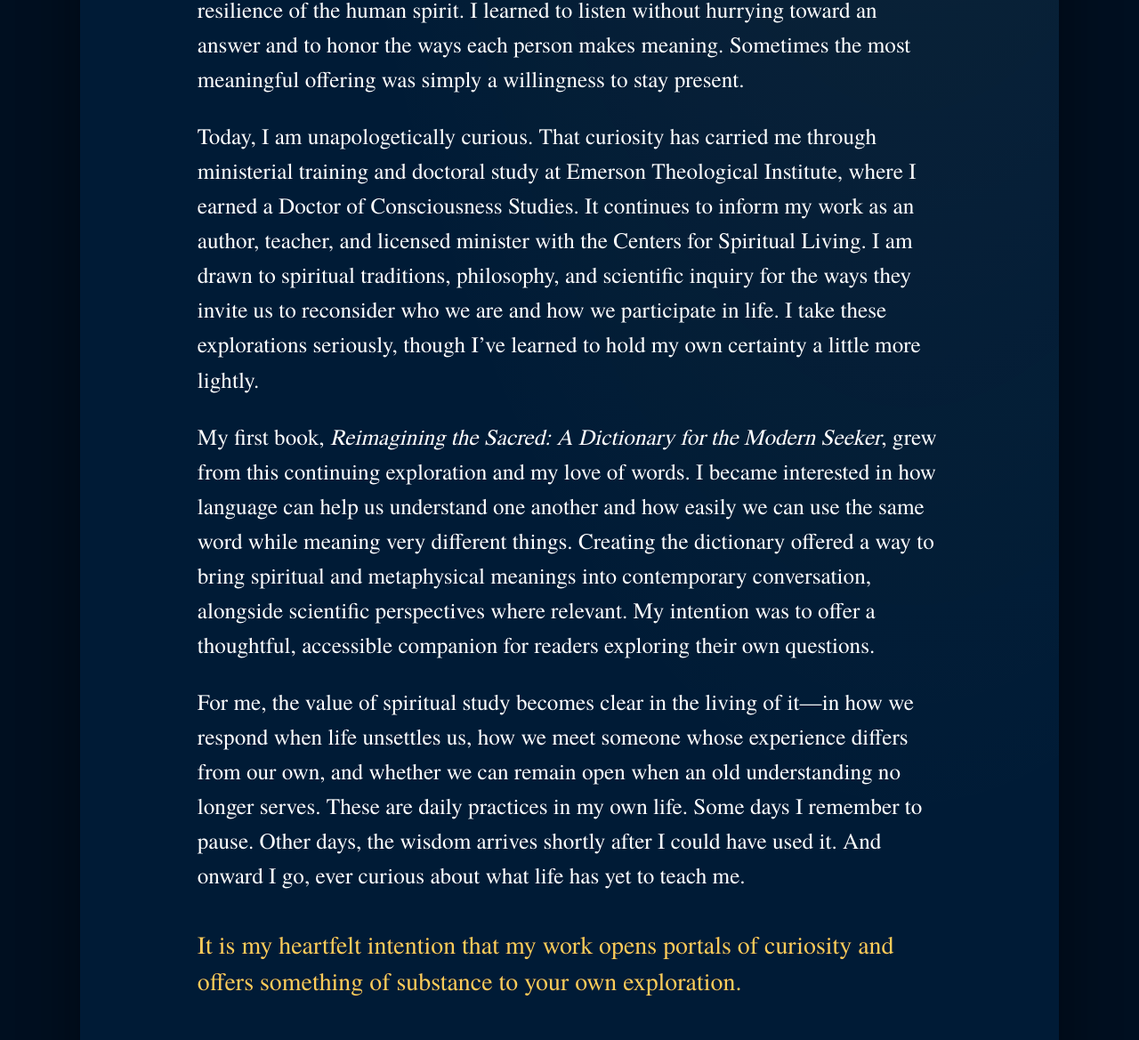
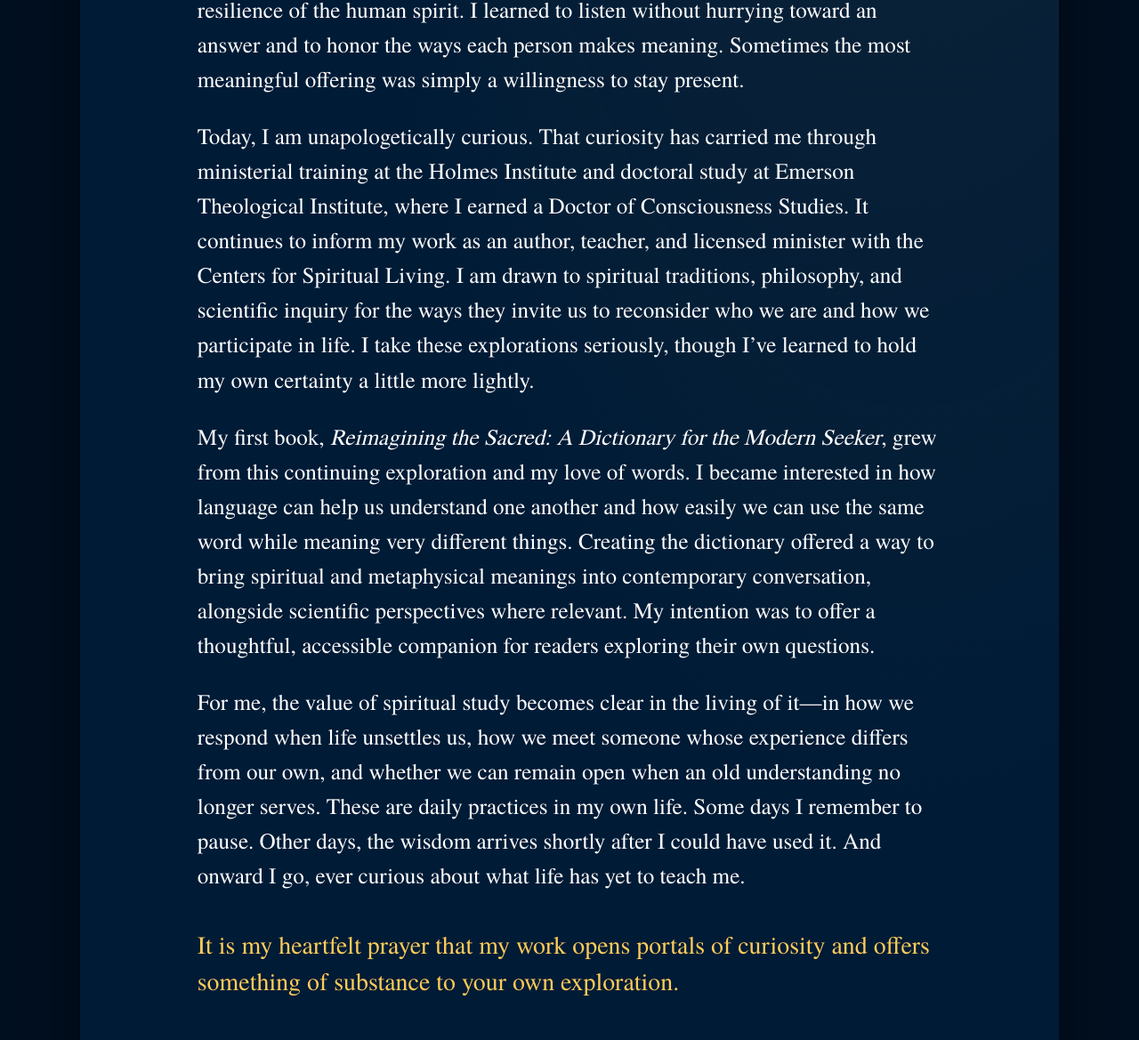
Before and after one commit to RevRachael/frannieulm, a plain HTML site: page about.html in a window 1280 px wide. Shown: the part 1149-2318 px from the top of the page at 89% size. Drawn offline with Linux system fonts and the light colour scheme.

Commit message:
Frannie's final About page edits
Co-Authored-By: Claude Opus 5.5 <noreply@anthropic.com>
Claude-Session: https://claude.ai/code/session_01CDnxyw1ABdvVEESV45hVpo

```diff
--- a/about.html
+++ b/about.html
@@ -226,10 +226,10 @@ body{background:var(--deep);color:var(--white);font-family:var(--serif)}
       <p>In January 2008, ten days after the death of my husband of twenty-four years, I walked into a spiritual community in Reno. I was carrying profound grief and looking to understand life, death, and how they might be held together from a space of love. I needed a way to live with what had happened, to hold what I had loved, and to discover what life might still ask of me.</p>
       <p>What followed was a gift I didn’t expect, one that continues to amaze me. The teachings of New Thought opened a way to explore the sacred and my relationship to it. What began in abject grief grew into almost two decades of study, reflection, and uncovering the unseen presence within and throughout life. Along the way came an ever-deepening awareness of my inherent wholeness, curiosity, joy, discovery, more loss, growth, and ultimately, the call to ministry. The questions that brought me through that door became questions I would learn to live with more deeply.</p>
       <p>My work in hospice brought those questions into intimate, human focus. Being alongside people in the wilderness of death, and those finding their way through the shifting landscape of grief, deepened my respect for the tenderness and resilience of the human spirit. I learned to listen without hurrying toward an answer and to honor the ways each person makes meaning. Sometimes the most meaningful offering was simply a willingness to stay present.</p>
-      <p>Today, I am unapologetically curious. That curiosity has carried me through ministerial training and doctoral study at Emerson Theological Institute, where I earned a Doctor of Consciousness Studies. It continues to inform my work as an author, teacher, and licensed minister with the Centers for Spiritual Living. I am drawn to spiritual traditions, philosophy, and scientific inquiry for the ways they invite us to reconsider who we are and how we participate in life. I take these explorations seriously, though I’ve learned to hold my own certainty a little more lightly.</p>
+      <p>Today, I am unapologetically curious. That curiosity has carried me through ministerial training at the Holmes Institute and doctoral study at Emerson Theological Institute, where I earned a Doctor of Consciousness Studies. It continues to inform my work as an author, teacher, and licensed minister with the Centers for Spiritual Living. I am drawn to spiritual traditions, philosophy, and scientific inquiry for the ways they invite us to reconsider who we are and how we participate in life. I take these explorations seriously, though I’ve learned to hold my own certainty a little more lightly.</p>
       <p>My first book, <cite>Reimagining the Sacred: A Dictionary for the Modern Seeker</cite>, grew from this continuing exploration and my love of words. I became interested in how language can help us understand one another and how easily we can use the same word while meaning very different things. Creating the dictionary offered a way to bring spiritual and metaphysical meanings into contemporary conversation, alongside scientific perspectives where relevant. My intention was to offer a thoughtful, accessible companion for readers exploring their own questions.</p>
       <p>For me, the value of spiritual study becomes clear in the living of it—in how we respond when life unsettles us, how we meet someone whose experience differs from our own, and whether we can remain open when an old understanding no longer serves. These are daily practices in my own life. Some days I remember to pause. Other days, the wisdom arrives shortly after I could have used it. And onward I go, ever curious about what life has yet to teach me.</p>
-      <p>It is my heartfelt intention that my work opens portals of curiosity and offers something of substance to your own exploration.</p>
+      <p>It is my heartfelt prayer that my work opens portals of curiosity and offers something of substance to your own exploration.</p>
     </div>
     <div class="buy">
       <div class="qrbox"><img src="qr.png" alt="QR code linking to Reimagining the Sacred on Amazon"></div>
```
